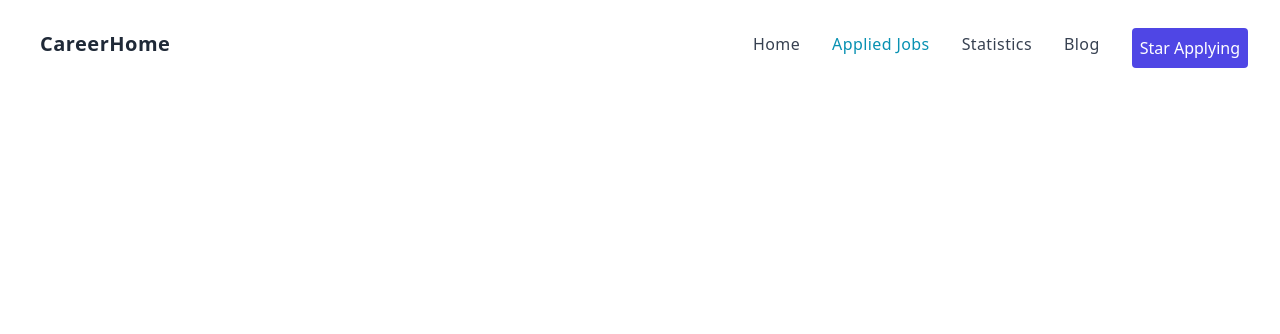
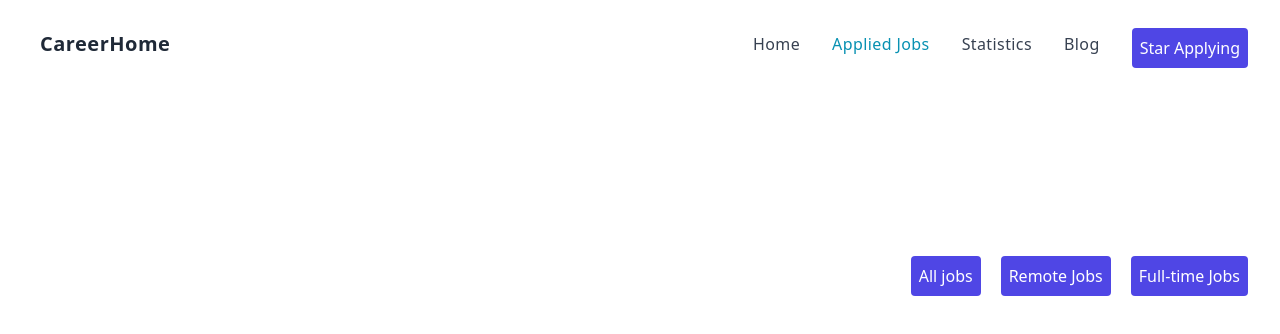
Before and after one commit to firoj10/carrer-hub-project, a React (Vite) app: page /appliedjobs in a window 1280 px wide. Shown: the top 334 px of the page. Built offline with nearby package versions, Linux system fonts and the light colour scheme.

Commit message:
remote job button added

```diff
--- a/public/products.json
+++ b/public/products.json
@@ -1,6 +1,7 @@
 [
     {
         "id": "124e13b9-2d54-4b2f-a74d-a77b362d6ead11",
+        "completed": true,
         "JobTitle": "computer Engineer",
         "name": "ULTRABOOST 22 SHOES",
         "address": " Rangpur, Dhaka, Bangladesh",
@@ -20,6 +21,7 @@
     },
     {
         "id": "124e13b9-2d54-4b2f-a74d-a77b362d6ead22",
+        "completed": false,
         "JobTitle": "mobile Engineer",
         "name": "ULTRABOOST 22 SHOES",
         "address": " mirpur, Dhaka, Bangladesh",
@@ -39,6 +41,7 @@
     },
     {
         "id": "124e13b9-2d54-4b2f-a74d-a77b362d6ead33",
+        "completed": true,
         "JobTitle": "laptop  Engineer",
         "name": "ULTRABOOST 22 SHOES",
         "address": "Khulna, Bangladesh",
@@ -58,6 +61,7 @@
     },
     {
         "id": "124e13b9-2d54-4b2f-a74d-a77b362d6ead44",
+        "completed": true,
         "JobTitle": "car Engineer",
         "name": "ULTRABOOST 22 SHOES",
         "address": "kustia, Bangladesh",
@@ -77,6 +81,7 @@
     },
     {
         "id": "124e13b9-2d54-4b2f-a74d-a77b362d6ead55",
+        "completed": false,
         "JobTitle": "bick Engineer",
         "name": "ULTRABOOST 22 SHOES",
         "address": "vola, dhaka, Bangladesh",
@@ -96,6 +101,7 @@
     },
     {
         "id": "124e13b9-2d54-4b2f-a74d-a77b362d6ead66",
+      "completed": true,
         "JobTitle": "software Engineer",
         "name": "ULTRABOOST 22 SHOES",
         "address": "Dhaka, bonani, Bangladesh",
@@ -103,7 +109,7 @@
         "Phone": 2074363636,
         "Email": "a@gmail.com",
         "Description":" A UI/UX (User Interface/User Experience) designer is responsible for designing and creating engaging and effective interfaces for software and web applications. This includes designing the layout, visual design, and interactivity of the user interface.",
-        "img": "https://i.ibb.co/JyRgv3S/google-1-1-1-1.png",
+        "img": "https://i.ibb.co/sgPF6kY/images-1.png",
         "Responsibility": " Collaborating with cross-functional teams: UI/UX designers often work closely with other teams, including product management, engineering, and marketing, to ensure that the user interface is aligned with business and technical requirements. You will need to be able to effectively communicate your design ideas and gather feedback from other team members.",
         "Educational": "Bachelor degree to complete any reputational university.",
         "Exp": "2-3 Years in this field.",
--- a/src/Loders/CartProductsLoder.js
+++ /dev/null
@@ -1,38 +0,0 @@
-// import { getShoppingCart } from "../utilities/fakedb";
-
-const featuredBobs = async () =>{
-const loadedProducts = await fetch('products.json');
-const products = await loadedProducts.json();
-
-// const storeCard = getShoppingCart();
-// const savedCart = [];
-// for(const id in storeCard){
-//     const addedProduct = products.find(pd=>pd.id===id);
-//     if(addedProduct){
-//         const quantity = storeCard[id];
-//         addedProduct.quantity = quantity;
-//         savedCart.push(addedProduct);
-//     }
-
-// }
-return products;
-}
-
-const jobListLoder = async () =>{
-const loadedProducts = await fetch('joblist.json');
-const products = await loadedProducts.json();
-
-
-
-
-return products;
-}
-
-
-
-const skillsPageLoader = async () => {
-    return Promise.all([featuredBobs(), jobListLoder()]);
-  };
-
-
-export default skillsPageLoader;
--- a/src/components/AppliedJobs/AppliedJobs.jsx
+++ b/src/components/AppliedJobs/AppliedJobs.jsx
@@ -11,13 +11,6 @@ const [localJob, setLocaljob]=useState([])
           .then((response) => response.json())
           .then((data) =>setApplyjob(data) );
       }, []);
-
-
-console.log(localJob.Educational)
-
-
-
-
 useEffect(()=>{
 
     const storedCart = getShoppingCart();
@@ -36,12 +29,31 @@ useEffect(()=>{
 },[applyJob])
 
 
+const [filter, setFilter] = useState('all');
 
+const handleFilterClick = (value) => {
+  setFilter(value);
+};
+
+const filteredTasks = localJob.filter((ljon) => {
+  if (filter === 'all') {
+    return true;
+  } else if (filter === 'completed') {
+    return ljon.completed;
+  } else if (filter === 'incomplete') {
+    return !ljon.completed;
+  }
+});
 
     return (
-        <div>
+        <div className='pt-20'>
+             <div className='text-right my-container '>
+        <button className='btn-primary p-2 ml-5'  onClick={() => handleFilterClick('all')}>All jobs</button>
+        <button className='btn-primary p-2 ml-5'  onClick={() => handleFilterClick('completed')}>Remote Jobs</button>
+        <button  className='btn-primary p-2 ml-5' onClick={() => handleFilterClick('incomplete')}>Full-time Jobs</button>
+      </div>
             {
-                localJob.map(ljon =>(<AppliedJob
+                filteredTasks.map(ljon =>(<AppliedJob
                 key={localJob.id}
                 ljon ={ljon }
                 ></AppliedJob>))
--- a/src/components/Home/Home.jsx
+++ b/src/components/Home/Home.jsx
@@ -97,7 +97,7 @@ const Home = () => {
 
       </div>
     <div className='text-center'>
-    <button  onClick={()=>loadmore()} className='btn-primary'>load more</button>
+    <button  onClick={()=>loadmore()} className='btn-primary'>See All Jobs</button>
     </div>
     </div>
   </>
```
